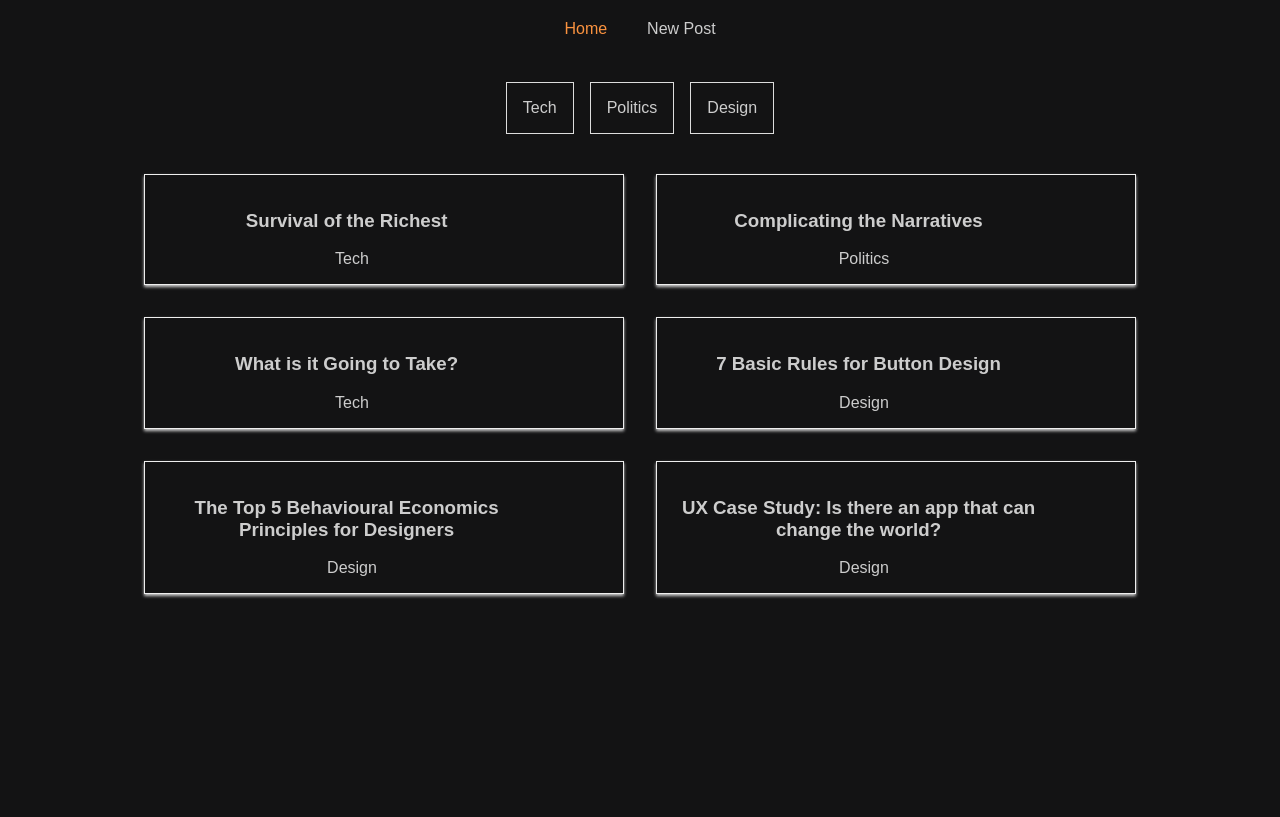
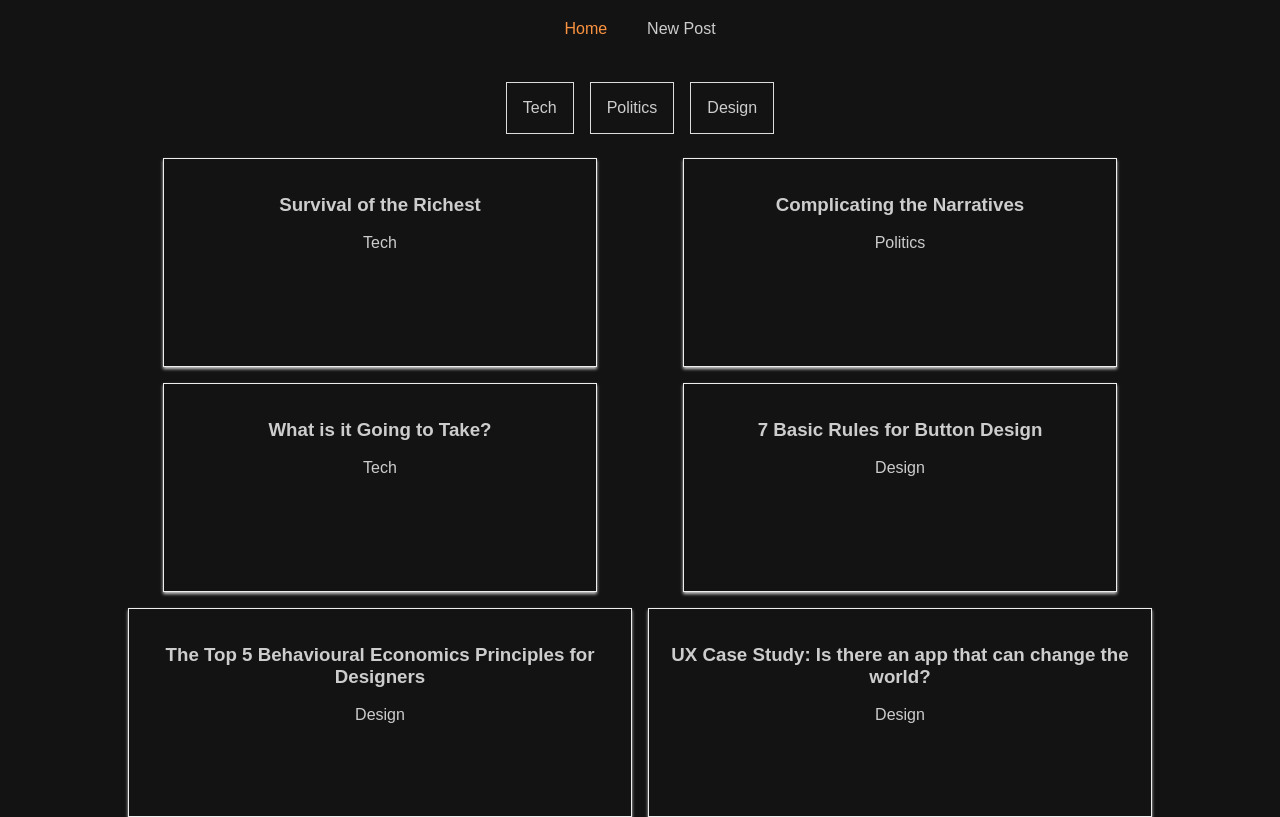
Before and after one commit to longnghiem/blog-application-react, a React (Create React App) app: page / in a window 1280 px wide. Built offline with nearby package versions, Linux system fonts and the light colour scheme.

Commit message:
edit readme

```diff
--- a/package.json
+++ b/package.json
@@ -1,8 +1,10 @@
 {
   "name": "react-redux-14",
   "version": "0.1.0",
+  "homepage": "https://longnghiem.github.io/react-router-redux/",
   "private": true,
   "dependencies": {
+    "gh-pages": "^1.2.0",
     "react": "^16.4.1",
     "react-dom": "^16.4.1",
     "react-redux": "^5.0.7",
@@ -13,6 +15,8 @@
   },
   "scripts": {
     "start": "react-scripts start",
+    "predeploy": "npm run build",
+    "deploy": "gh-pages -d build",
     "build": "react-scripts build",
     "test": "react-scripts test --env=jsdom",
     "eject": "react-scripts eject"
--- a/src/components/Category/Category.css
+++ b/src/components/Category/Category.css
@@ -2,4 +2,5 @@
     display: grid;
     grid-template-columns: 1fr 1fr;
     margin: 0 auto;
+    grid-gap: 1em;
 }
--- a/src/components/Category/Category.js
+++ b/src/components/Category/Category.js
@@ -13,6 +13,7 @@ class Category extends Component {
 
         return (
             <div >
+                <Labels />
                 <div className="Category">
                 {filteredPosts.map(post=>
                     <Link to={"/posts/" +post.id} key={post.id}>
@@ -23,7 +24,6 @@ class Category extends Component {
                     </Link>
                 )}
                 </div>
-                <Labels />
             </div>
         );
     }
--- a/src/components/Post/Post.css
+++ b/src/components/Post/Post.css
@@ -3,18 +3,14 @@
     text-align: center;
     border: 1px solid #eee;
     box-shadow: 0 2px 3px #ccc;
-    margin: 1em;
     cursor: pointer;
     color: #CDCDCD;
     min-width: 400px;
+    min-height: 175px;
+    justify-self: center;
 }
 
 .Post:hover {
     background-color: #f2e5dc;
     color: #fa923f;
 }
-
-.Post * {
-    margin-right: 4em;
-
-}
--- a/src/containers/Blog/Posts/Posts.css
+++ b/src/containers/Blog/Posts/Posts.css
@@ -1,4 +1,5 @@
 .Posts {
     display: grid;
     grid-template-columns: 1fr 1fr;
+    grid-gap: 1em;
 }
--- a/src/index.js
+++ b/src/index.js
@@ -13,7 +13,7 @@ const store = createStore(reducer,
     window.__REDUX_DEVTOOLS_EXTENSION__ && window.__REDUX_DEVTOOLS_EXTENSION__())
 
 ReactDOM.render(
-<BrowserRouter>
+<BrowserRouter basename="/react-router-redux">
     <Provider store={store}>
         <Route component={App} />
     </Provider>
```
Also changed, not shown: 2 other files (tests, documents, lock files or other folders).
